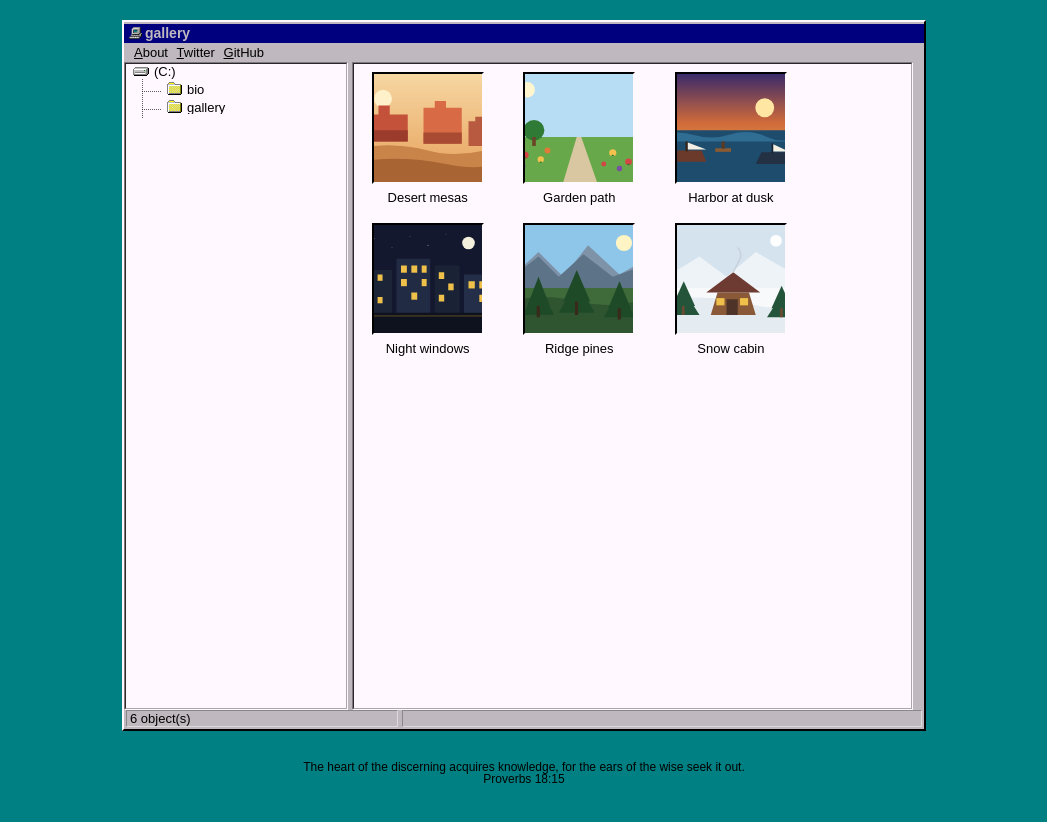
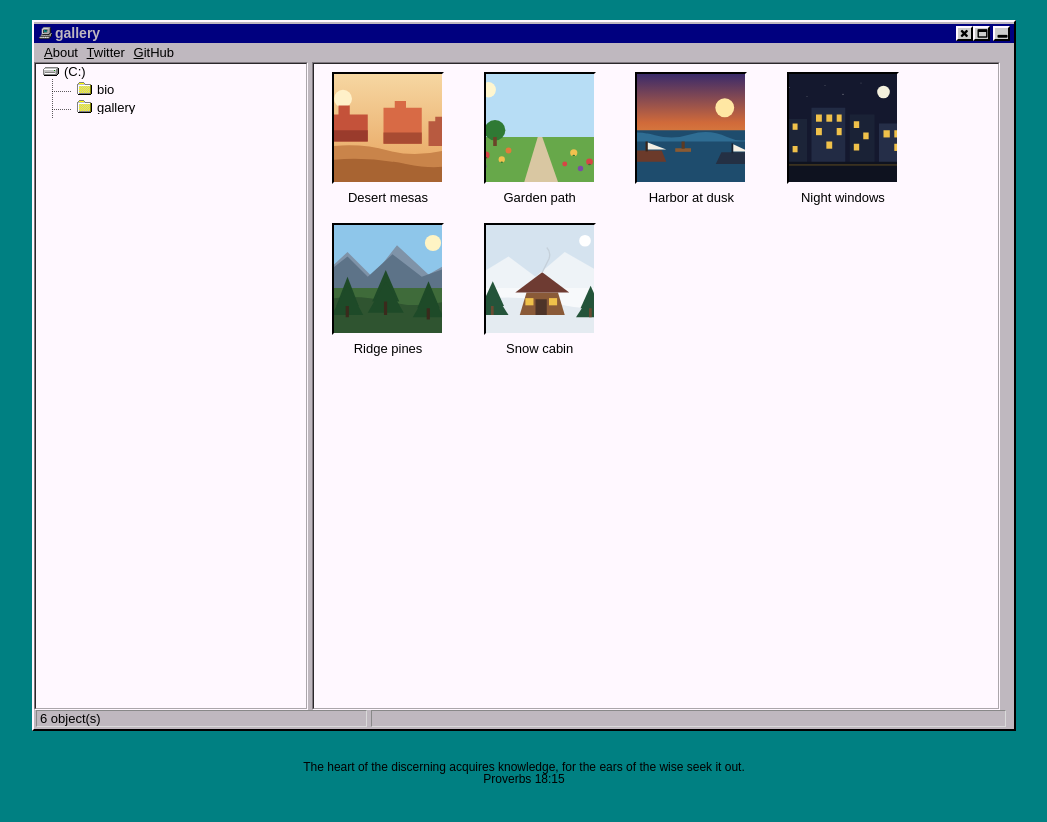
Before and after one commit to Globalnet626/globalnet626.github.io, a Jekyll site: the page built from tags/gallery.html, in a window 1280 px wide. Shown: the top 822 px of the page, without its empty margins (116-1163 px from the left). Built offline with Jekyll 4.4.1, drawn with Linux system fonts in a browser that asks for light colours.

Commit message:
Widen the gallery explorer so four thumbnails fit, and reflow when maximized.
The gallery window is 980px at desktop width. Its maximize button fills the viewport so the grid picks up more columns, and restore returns to four across. Narrow screens keep two readable columns without horizontal overflow.

Co-authored-by: Miguel Silvino <Globalnet626@users.noreply.github.com>

```diff
--- a/_layouts/default.html
+++ b/_layouts/default.html
@@ -21,7 +21,12 @@
 <body>
 
 	<div class="wrapper">
-		<div class="default_title">
+		<div class="default_title{% if page.gallery_folder %} has-winbtns{% endif %}">
+			{% if page.gallery_folder %}
+			<button type="button" class="winbtn gallery-restore" aria-label="Restore window"><span class="fa fa-window-minimize"></span></button>
+			<button type="button" class="winbtn winbtn-max gallery-max" aria-label="Maximize window"><span class="fa fa-window-maximize"></span></button>
+			<a class="winbtn" href="/" aria-label="Close"><span class="fa fa-times"></span></a>
+			{% endif %}
 			<img src="/assets/img/mycomputer.png" />
 			{% if page.tag %}
 				<h1>{{ page.tag }}</h1>
@@ -109,6 +114,9 @@
 	{% if page.gallery_view %}
 	<script src="/assets/js/gallery.js"></script>
 	{% endif %}
+	{% if page.gallery_folder %}
+	<script src="/assets/js/gallery-folder.js"></script>
+	{% endif %}
 	<div class="footer">
 		<p style="align-content: center;"><i>The heart of the discerning acquires knowledge, for the ears of the wise seek it out. </br><b>Proverbs 18:15</b></i></p>
 	</div>
--- a/_sass/_main.scss
+++ b/_sass/_main.scss
@@ -28,6 +28,48 @@ body {
 		width: 14px;
 		height: 14px;
 		margin: 0 3px 0 0;
+	}
+}
+.default_title.has-winbtns {
+	h1 {
+		display: inline-block;
+	}
+
+	.winbtn {
+		background: #cccccc;
+		width: 13px;
+		height: 11px;
+		float: right;
+		border: 2px solid;
+		border-color: #fff8ff #000000 #000000 #fff8ff;
+		padding: 0;
+		color: #000000;
+		line-height: 1;
+		cursor: pointer;
+		text-decoration: none;
+		box-sizing: content-box;
+
+		span {
+			font-size: 11px;
+			position: relative;
+			left: 2px;
+			top: -2px;
+		}
+
+		.fa-window-minimize,
+		.fa-window-maximize {
+			font-size: 10px;
+			left: 1px;
+		}
+	}
+
+	.winbtn-max {
+		margin: 0 3px 0 0;
+	}
+
+	.winbtn:active {
+		width: 12px;
+		height: 10px;
 	}
 }
 .post_title {
@@ -339,10 +381,16 @@ ul.topbar {
 	}
 }
 @media only screen and (max-width: 750px) {
-	.wrapper:has(.post_list_gallery) .tag_list {
+	.wrapper:has(.post_list_gallery) .tag_list,
+	.wrapper.is-max:has(.post_list_gallery) .tag_list {
 		height: auto;
 		min-height: 150px;
 		max-height: 150px;
+	}
+	.wrapper.is-max .post_list.post_list_gallery {
+		height: auto;
+		min-height: 280px;
+		max-height: none;
 	}
 	.tag_list {
 		width: 99%;
@@ -462,12 +510,25 @@ ul.topbar {
 	border-color: #000000 #fff8ff #fff8ff #000000;
 }
 
+// 980px leaves the 70.2% file pane wide enough for four 128px thumbnails.
+.wrapper:has(.post_list_gallery) {
+	width: 980px;
+}
+.wrapper.is-max:has(.post_list_gallery) {
+	width: calc(100% - 24px);
+}
 .wrapper:has(.post_list_gallery) .tag_list,
 .post_list.post_list_gallery {
 	height: 72vh;
 	min-height: 340px;
 	max-height: 72vh;
 	box-sizing: border-box;
+}
+.wrapper.is-max:has(.post_list_gallery) .tag_list,
+.wrapper.is-max .post_list.post_list_gallery {
+	height: calc(100vh - 118px);
+	min-height: 240px;
+	max-height: calc(100vh - 118px);
 }
 
 .post_list.post_list_gallery {
@@ -526,7 +587,7 @@ ul.topbar {
 
 @media only screen and (max-width: 520px) {
 	.post_list.post_list_gallery ul li {
-		width: calc(50% - 24px);
+		width: calc(50% - 28px);
 		max-width: 140px;
 	}
 
@@ -548,3 +609,39 @@ ul.topbar {
 .photo-stack:not(:has(.photo-sheet:target)) .photo-sheet:first-child {
 	display: block;
 }
+
+@media only screen and (max-width: 1040px) {
+	.wrapper:has(.post_list_gallery) {
+		width: 90%;
+	}
+	.wrapper.is-max:has(.post_list_gallery) {
+		width: calc(100% - 12px);
+	}
+}
+@media only screen and (max-width: 750px) {
+	.wrapper:has(.post_list_gallery) .tag_list,
+	.wrapper.is-max:has(.post_list_gallery) .tag_list {
+		height: auto;
+		min-height: 150px;
+		max-height: 150px;
+	}
+	.post_list.post_list_gallery,
+	.wrapper.is-max .post_list.post_list_gallery {
+		height: auto;
+		min-height: 0;
+		max-height: none;
+	}
+}
+@media only screen and (max-width: 480px) {
+	.content {
+		width: calc(100% - 12px);
+		max-width: calc(100% - 12px);
+	}
+	.post_title h1 {
+		max-width: calc(100% - 72px);
+		overflow: hidden;
+		text-overflow: ellipsis;
+		white-space: nowrap;
+		vertical-align: top;
+	}
+}
--- a/assets/js/001.js
+++ b/assets/js/001.js
@@ -32,5 +32,7 @@ function minimize () {
 	}
 }
 
-max.addEventListener('click', maximize, false);
-min.addEventListener('click', minimize, false);
+if (max && min) {
+	max.addEventListener('click', maximize, false);
+	min.addEventListener('click', minimize, false);
+}
--- /dev/null
+++ b/assets/js/gallery-folder.js
@@ -0,0 +1,17 @@
+// Gallery explorer maximize / restore. Photo windows keep using 001.js.
+(function () {
+	var wrap = document.querySelector(".wrapper");
+	var maxBtn = document.querySelector(".gallery-max");
+	var restoreBtn = document.querySelector(".gallery-restore");
+	if (!wrap || !maxBtn || !restoreBtn) return;
+
+	function setMax(on) {
+		wrap.classList.toggle("is-max", on);
+		maxBtn.setAttribute("aria-pressed", on ? "true" : "false");
+	}
+
+	maxBtn.addEventListener("click", function () { setMax(true); });
+	restoreBtn.addEventListener("click", function () { setMax(false); });
+
+	if (location.hash === "#maximized") setMax(true);
+})();
```
